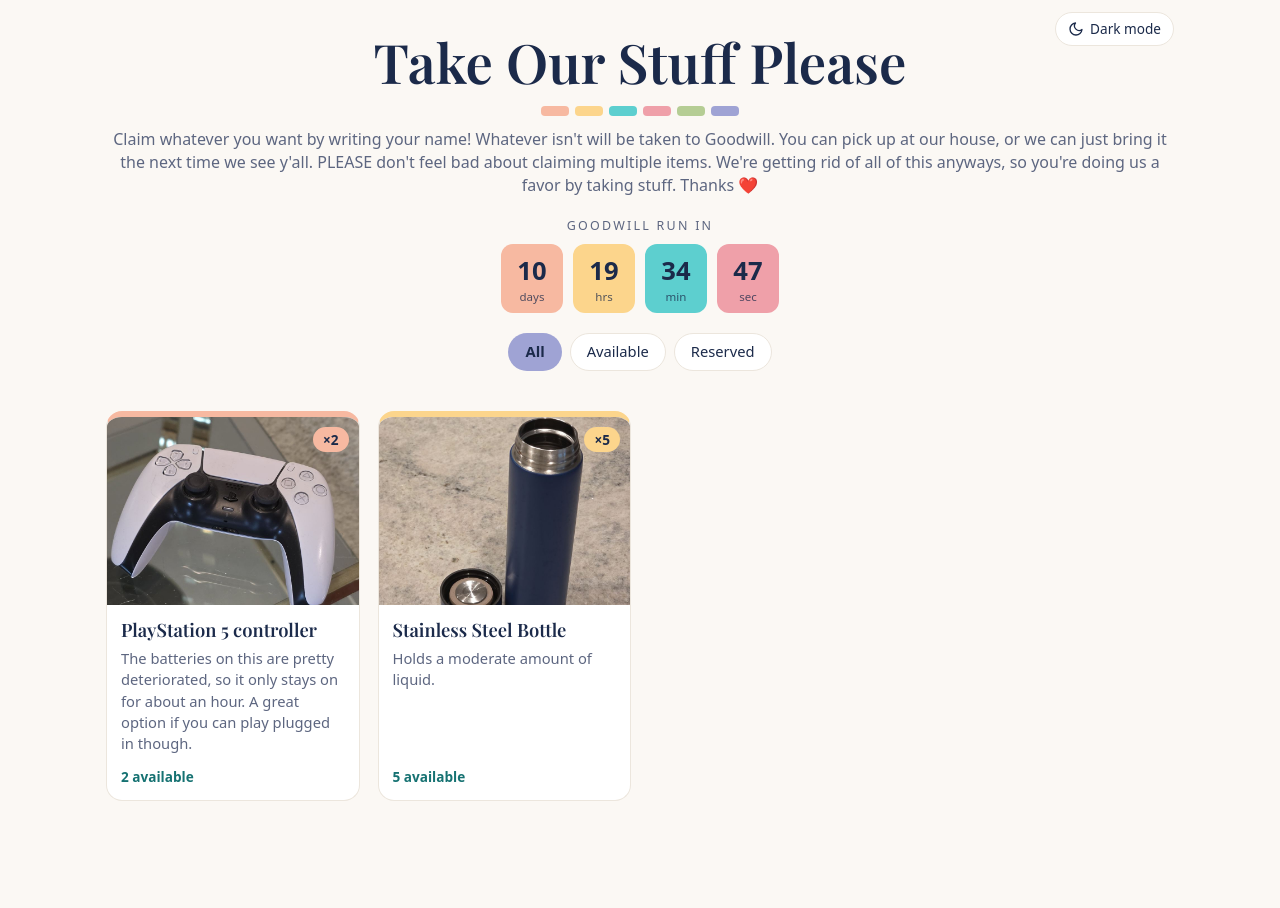
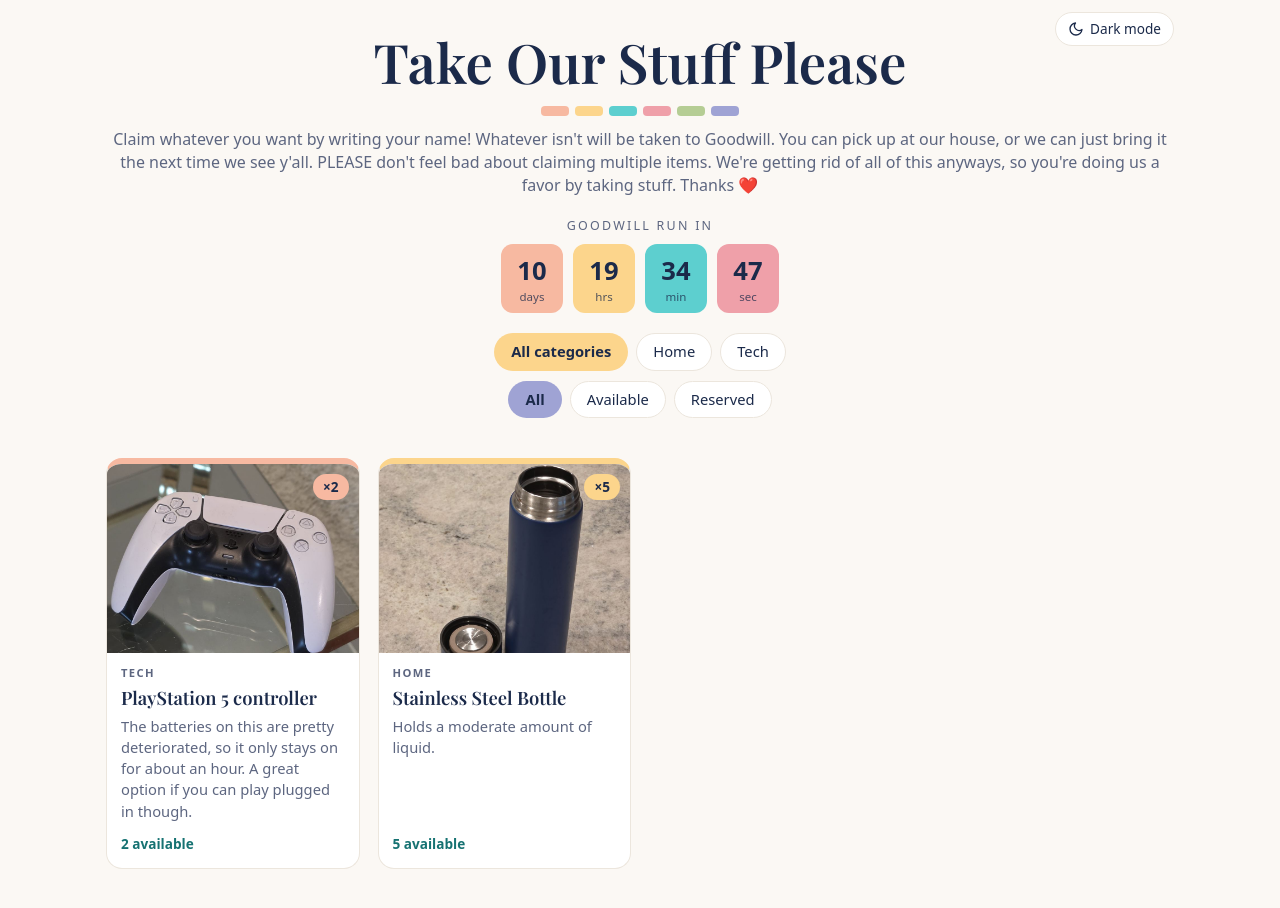
Before and after one commit to nhantri132/take-our-stuff, a plain HTML site: page index.html in a window 1280 px wide. Before the commit the page ends 857 px from the top, so only its background shows below. Drawn offline with nearby package versions, Linux system fonts and the light colour scheme; no server answers.

Commit message:
Add item categories with category filter buttons
"category" in items.json; buttons are built from whatever categories exist
and combine with the availability filter. Controller: tech; bottles: home.

Co-Authored-By: Claude Opus 5.5 <noreply@anthropic.com>
Claude-Session: https://claude.ai/code/session_01VaRZavPkp8w7VRbmv2n7tQ

```diff
--- a/app.js
+++ b/app.js
@@ -11,7 +11,8 @@ const REFRESH_MS = 60 * 1000;
 let items = [];
 let reservations = {};   // { itemId: [{ name, qty }, ...] }
 let deadline = null;
-let filter = "all";
+let filter = "all";      // all | available | reserved
+let category = "all";    // all | a category key
 let openItem = null;
 
 const $ = (id) => document.getElementById(id);
@@ -20,6 +21,32 @@ const $ = (id) => document.getElementById(id);
 function imagesOf(it) {
   if (Array.isArray(it.images) && it.images.length) return it.images;
   return it.image ? [it.image] : [PLACEHOLDER];
+}
+
+// ── Categories ─────────────────────────────────────────────────
+// "category": "tech" in items.json. Matching ignores capitalization.
+const catKey = (it) => String(it.category || "").trim().toLowerCase();
+const catLabel = (key) => key.replace(/\b\w/g, (c) => c.toUpperCase());
+
+function buildCategoryChips() {
+  const keys = [...new Set(items.map(catKey).filter(Boolean))].sort();
+  const row = $("category-filters");
+  row.innerHTML = "";
+  // Only worth showing once there's more than one category
+  row.hidden = keys.length < 2;
+  if (row.hidden) { category = "all"; return; }
+  for (const key of ["all", ...keys]) {
+    const b = document.createElement("button");
+    b.type = "button";
+    b.className = "chip cat-chip" + (key === category ? " is-active" : "");
+    b.textContent = key === "all" ? "All categories" : catLabel(key);
+    b.addEventListener("click", () => {
+      category = key;
+      row.querySelectorAll(".chip").forEach((c) => c.classList.toggle("is-active", c === b));
+      render();
+    });
+    row.append(b);
+  }
 }
 
 // ── Quantity helpers ───────────────────────────────────────────
@@ -74,13 +101,14 @@ async function init() {
   render();
   setInterval(async () => { await loadReservations(); render(); if (openItem) fillDialog(openItem); }, REFRESH_MS);
 
-  document.querySelectorAll(".chip").forEach((chip) =>
+  document.querySelectorAll("#status-filters .chip").forEach((chip) =>
     chip.addEventListener("click", () => {
       filter = chip.dataset.filter;
-      document.querySelectorAll(".chip").forEach((c) => c.classList.toggle("is-active", c === chip));
+      document.querySelectorAll("#status-filters .chip").forEach((c) => c.classList.toggle("is-active", c === chip));
       render();
     })
   );
+  buildCategoryChips();
   $("reserve-form").addEventListener("submit", onReserve);
   try { $("reserve-name").value = localStorage.getItem("tosp-name") || ""; } catch (_) {}
 }
@@ -141,7 +169,8 @@ function render() {
   grid.innerHTML = "";
 
   const shown = items.filter((it) =>
-    filter === "all" || (filter === "reserved" ? claimedOf(it) > 0 : leftOf(it) > 0)
+    (category === "all" || catKey(it) === category) &&
+    (filter === "all" || (filter === "reserved" ? claimedOf(it) > 0 : leftOf(it) > 0))
   );
 
   $("status").textContent = items.length === 0
@@ -180,6 +209,12 @@ function render() {
 
     const body = document.createElement("div");
     body.className = "card-body";
+    if (catKey(it)) {
+      const cat = document.createElement("span");
+      cat.className = "cat-label";
+      cat.textContent = catLabel(catKey(it));
+      body.append(cat);
+    }
     const h3 = document.createElement("h3");
     h3.textContent = it.name;
     const p = document.createElement("p");
--- a/index.html
+++ b/index.html
@@ -11,7 +11,7 @@
   <link rel="preconnect" href="https://fonts.googleapis.com">
   <link rel="preconnect" href="https://fonts.gstatic.com" crossorigin>
   <link href="https://fonts.googleapis.com/css2?family=Playfair+Display:wght@500;600&display=swap" rel="stylesheet">
-  <link rel="stylesheet" href="style.css?v=6">
+  <link rel="stylesheet" href="style.css?v=7">
 </head>
 <body>
   <header class="site-header">
@@ -33,7 +33,8 @@
 
     <p class="pickup" id="pickup"></p>
 
-    <div class="filters" role="group" aria-label="Filter items">
+    <div class="filters" id="category-filters" role="group" aria-label="Filter by category" hidden></div>
+    <div class="filters" id="status-filters" role="group" aria-label="Filter by availability">
       <button class="chip is-active" data-filter="all">All</button>
       <button class="chip" data-filter="available">Available</button>
       <button class="chip" data-filter="reserved">Reserved</button>
@@ -75,6 +76,6 @@
     </div>
   </dialog>
 
-  <script src="app.js?v=6"></script>
+  <script src="app.js?v=7"></script>
 </body>
 </html>
--- a/items.json
+++ b/items.json
@@ -5,6 +5,7 @@
     {
       "id": "ps5-controller",
       "name": "PlayStation 5 controller",
+      "category": "tech",
       "description": "The batteries on this are pretty deteriorated, so it only stays on for about an hour. A great option if you can play plugged in though.",
       "images": [
         "images/ps5-controller.jpg"
@@ -14,6 +15,7 @@
     {
       "id": "steel-bottle",
       "name": "Stainless Steel Bottle",
+      "category": "home",
       "description": "Holds a moderate amount of liquid.",
       "images": [
         "images/steel-bottle.jpg"
--- a/style.css
+++ b/style.css
@@ -148,6 +148,16 @@ h1 {
 .chip[data-filter="all"].is-active { background: var(--peri); }
 .chip[data-filter="available"].is-active { background: var(--sage); }
 .chip[data-filter="reserved"].is-active { background: var(--rose); }
+.filters[hidden] { display: none; }
+#category-filters + #status-filters { margin-top: 10px; }
+.cat-chip.is-active { background: var(--butter); }
+.cat-label {
+  font-size: .7rem;
+  font-weight: 700;
+  letter-spacing: .12em;
+  text-transform: uppercase;
+  color: var(--muted);
+}
 
 /* ── Grid ───────────────────────────────────────────────────── */
 main { max-width: 1100px; margin: 0 auto; padding: 16px 16px 56px; }
```
Also changed, not shown: 1 other file.
